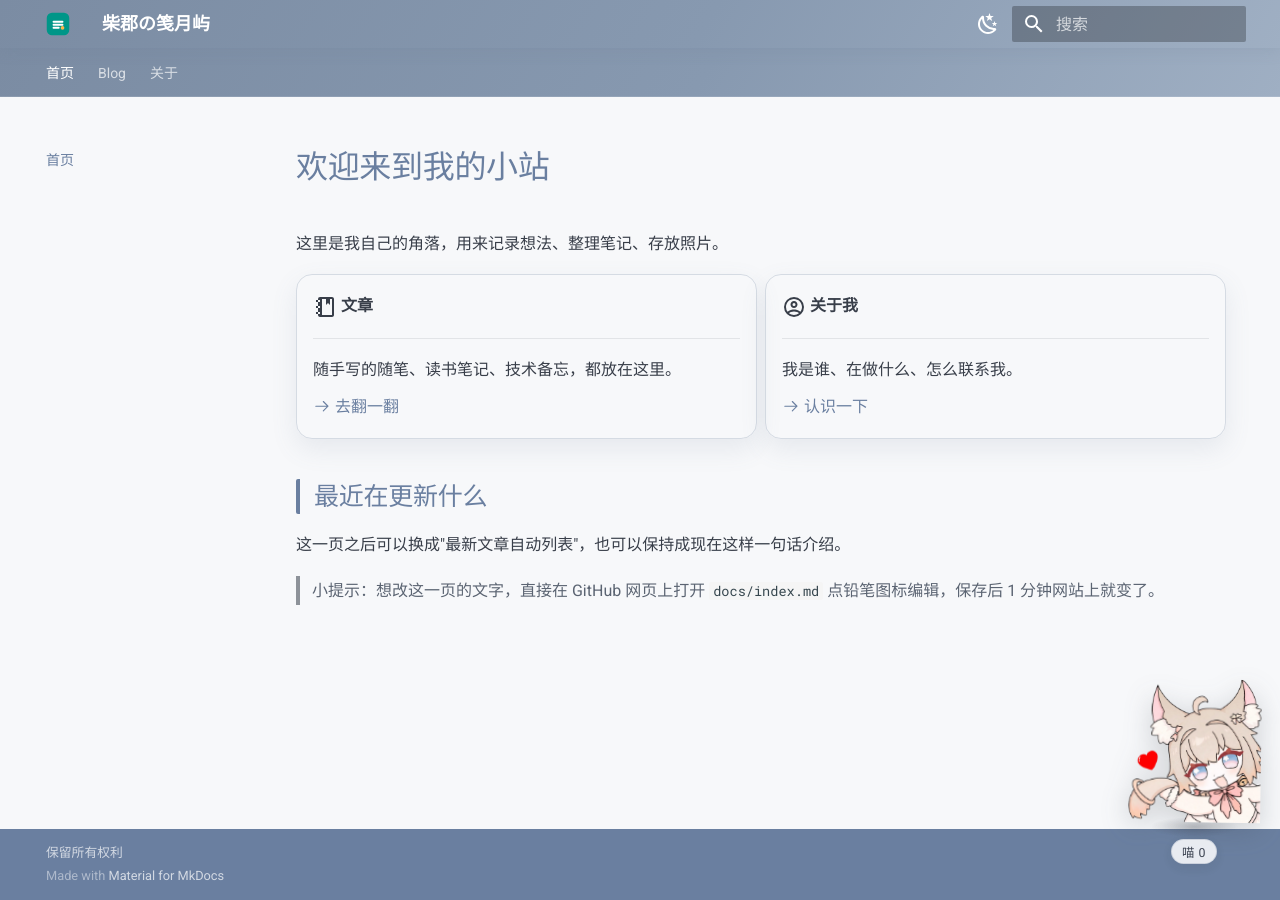
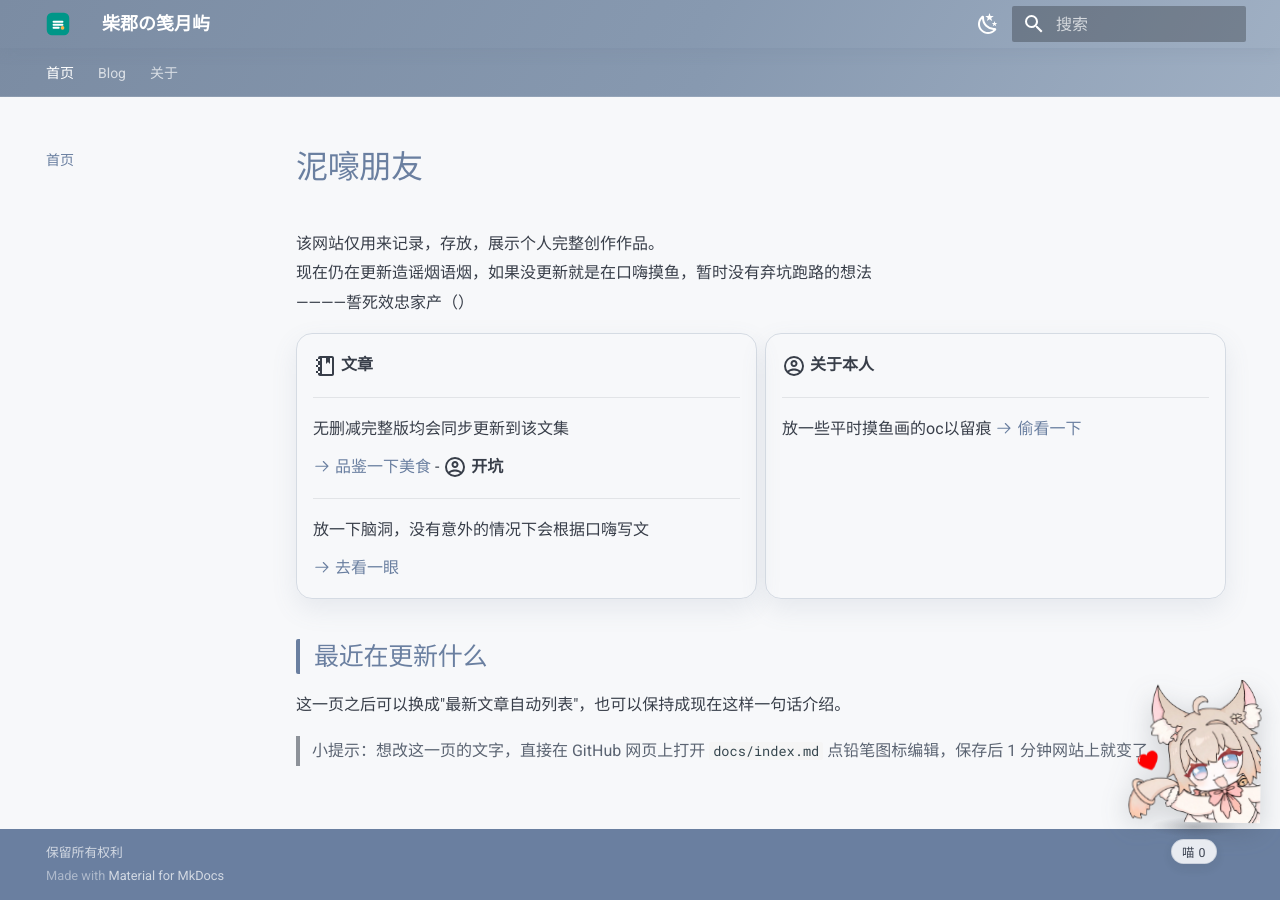
Before and after one commit to Cheshire-qwq/mysite, an MkDocs documentation site: the page built from docs/index.md, in a window 1280 px wide. Built offline with MkDocs 1.6.1 and Material for MkDocs 9.7.7, drawn with Linux system fonts in a browser that asks for light colours.

Commit message:
Revise homepage layout and enhance content sections
Updated homepage to reflect new content structure and added sections for personal projects and thoughts.

```diff
--- a/docs/index.md
+++ b/docs/index.md
@@ -1,6 +1,6 @@
-# 欢迎来到我的小站
+# 泥嚎朋友
 
-这里是我自己的角落，用来记录想法、整理笔记、存放照片。
+该网站仅用来记录，存放，展示个人完整创作作品。<br>现在仍在更新造谣烟语烟，如果没更新就是在口嗨摸鱼，暂时没有弃坑跑路的想法<br>————誓死效忠家产（）
 
 <div class="grid cards" markdown>
 
@@ -8,17 +8,23 @@
 
     ---
 
-    随手写的随笔、读书笔记、技术备忘，都放在这里。
+    无删减完整版均会同步更新到该文集
 
-    [:octicons-arrow-right-24: 去翻一翻](blog/index.md)
-
--   :material-account-circle-outline:{ .lg .middle } **关于我**
+    [:octicons-arrow-right-24: 品鉴一下美食](blog/index.md)
+-   :material-account-circle-outline:{ .lg .middle } **开坑**
 
     ---
 
-    我是谁、在做什么、怎么联系我。
+    放一下脑洞，没有意外的情况下会根据口嗨写文
 
-    [:octicons-arrow-right-24: 认识一下](about.md)
+    [:octicons-arrow-right-24: 去看一眼](blog/thinking.md)
+
+-   :material-account-circle-outline:{ .lg .middle } **关于本人**
+
+    ---
+
+    放一些平时摸鱼画的oc以留痕
+    [:octicons-arrow-right-24: 偷看一下](about.md)
 
 </div>
 
```
